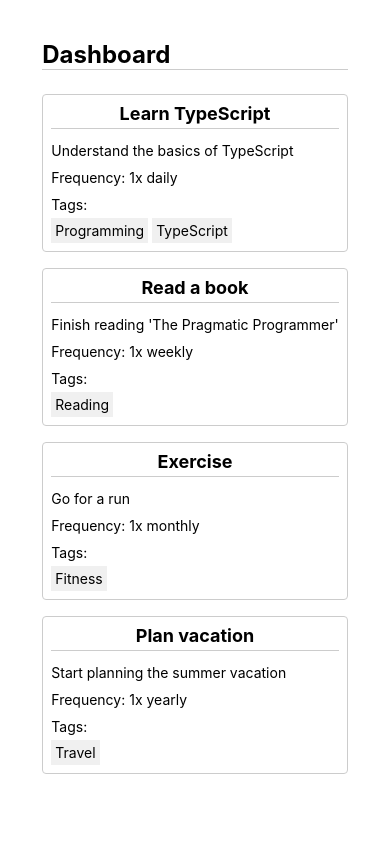
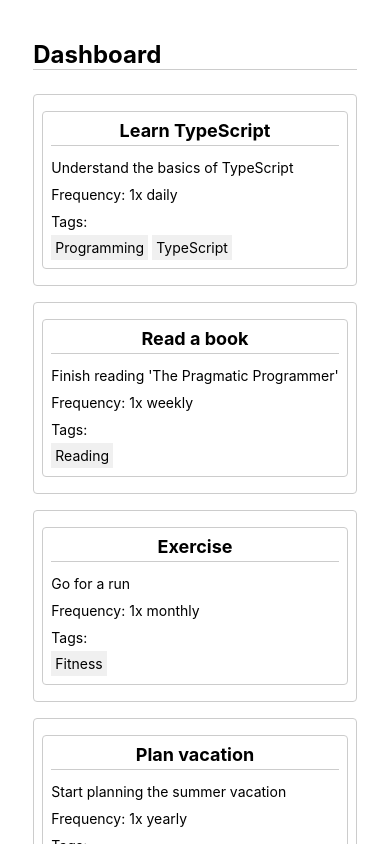
Before and after one commit to DiegoRojo99/Objexy, a React Native app: screen / in a window 390 px wide. Built offline with nearby package versions, Linux system fonts and the light colour scheme.

Commit message:
Added pressable with ripple

```diff
--- a/components/Dashboard/ObjectiveProgress.tsx
+++ b/components/Dashboard/ObjectiveProgress.tsx
@@ -1,8 +1,9 @@
-import { View, Text, StyleSheet } from "react-native";
-import { Objective, Tag } from "./lib/types/Objective";
+import { View, Text, StyleSheet, Pressable } from "react-native";
+import { Objective, Tag } from "../../lib/types/Objective";
 
 export function ObjectiveProgress({ objective }: { objective: Objective }) {
   return (
+    <Pressable android_ripple={{ color: '#ccc' }} style={({ pressed }) => [styles.objectiveContainer, pressed && { backgroundColor: '#f0f0f0' }]}>
       <View style={styles.objectiveContainer}>
         <Text style={styles.objectiveTitle}>{objective.title}</Text>
         <Text style={styles.objectiveText}>{objective.description}</Text>
@@ -14,6 +15,7 @@ export function ObjectiveProgress({ objective }: { objective: Objective }) {
           ))}
         </View>
       </View>
+    </Pressable>
   );
 }
 
```
Lines whose indentation alone changed are shown as unchanged.
